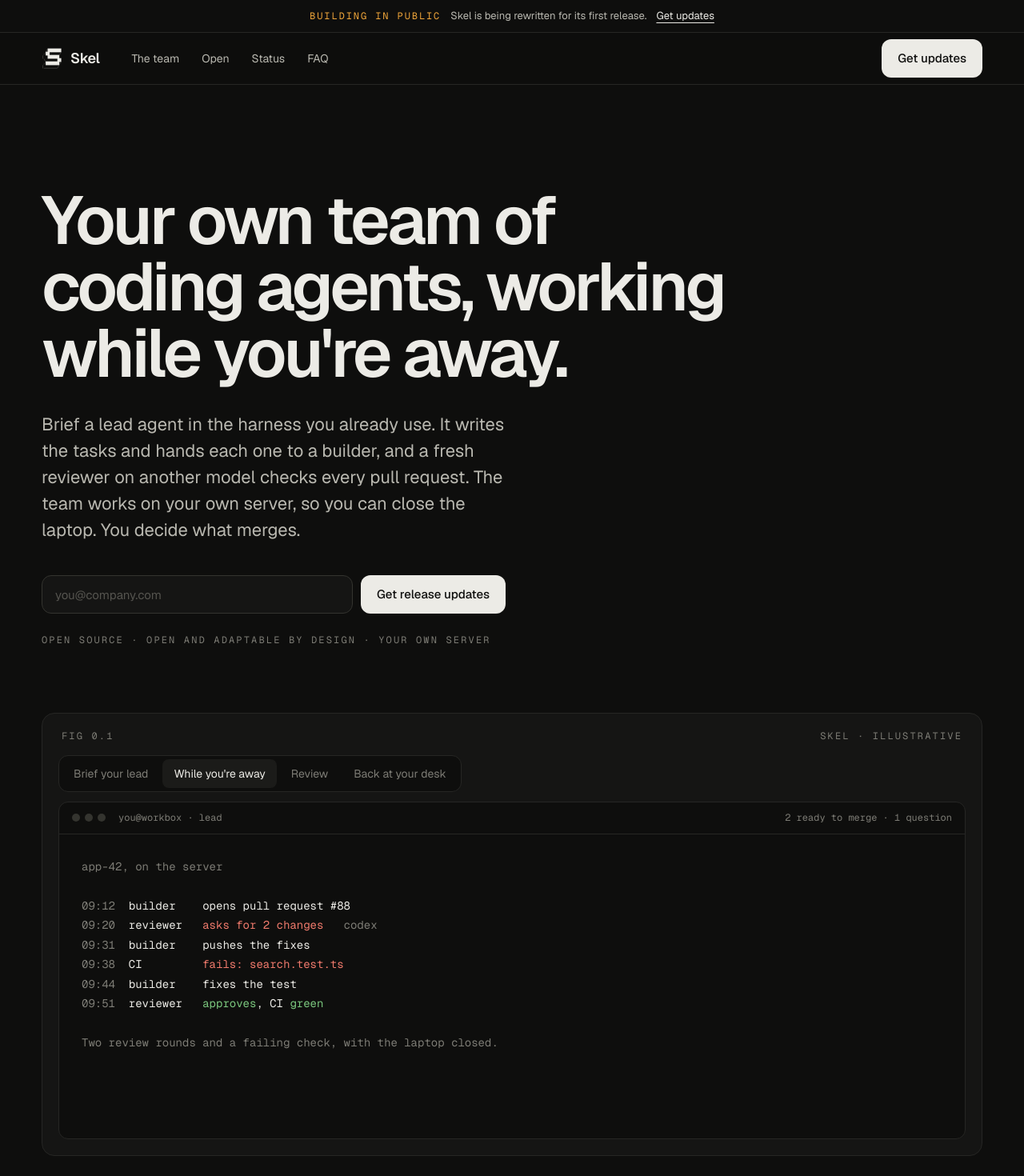
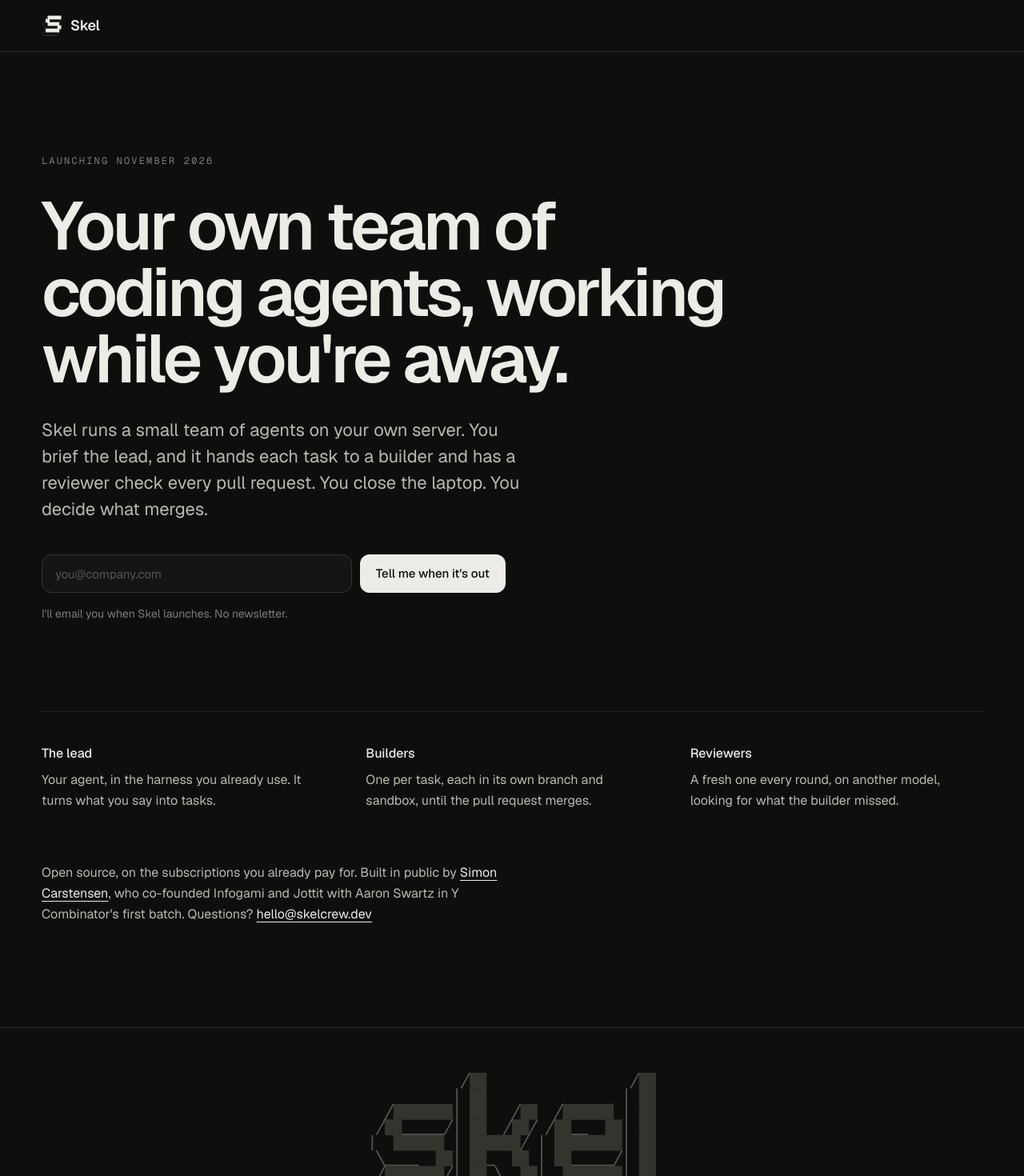
Before and after one commit to skelcrew/skel-website, a Next.js app: page / in a window 1280 px wide. Shown: the top 1470 px of the page at 80% size. Built offline with nearby package versions, Linux system fonts and the light colour scheme.

Commit message:
Simpler pre-launch page: short intro and mailing list signup

```diff
--- a/app/page.tsx
+++ b/app/page.tsx
@@ -1,26 +1,63 @@
-import { Demo } from "@/components/demo";
 import { Footer } from "@/components/footer";
-import { Hero } from "@/components/hero";
 import { Nav } from "@/components/nav";
-import { About, AtAGlance, Faq, Handoff, Open, Problem, Status, Team } from "@/components/sections";
-import { FinalCta } from "@/components/signup";
+import { SignupForm } from "@/components/signup";
+import { Container, Label } from "@/components/ui";
+import { site } from "@/lib/site";
+
+// Pre-launch page: a short introduction and the mailing list. The full page's sections
+// still live in components/ for after launch.
+
+const points = [
+  ["The lead", "Your agent, in the harness you already use. It turns what you say into tasks."],
+  ["Builders", "One per task, each in its own branch and sandbox, until the pull request merges."],
+  ["Reviewers", "A fresh one every round, on another model, looking for what the builder missed."],
+];
 
 export default function Home() {
   return (
     <>
       <Nav />
       <main>
-        <Hero />
-        <Demo />
-        <AtAGlance />
-        <Problem />
-        <Team />
-        <Handoff />
-        <Open />
-        <Status />
-        <Faq />
-        <About />
-        <FinalCta />
+        <Container className="pt-20 pb-20 md:pt-32 md:pb-32">
+          <Label className="mb-8">Launching November 2026</Label>
+          <h1 className="mb-8 max-w-[15ch] text-[clamp(44px,6.6vw,96px)] font-semibold leading-[0.98] tracking-[-0.045em]">
+            Your own team of coding agents, working while you're away.
+          </h1>
+          <p className="mb-10 max-w-150 text-[clamp(18px,1.9vw,22px)] leading-normal text-fg-2">
+            Skel runs a small team of agents on your own server. You brief the lead, and it hands
+            each task to a builder and has a reviewer check every pull request. You close the
+            laptop. You decide what merges.
+          </p>
+          <SignupForm id="email-top" button="Tell me when it's out" />
+          <p className="mt-4 text-sm text-muted">
+            I'll email you when Skel launches. No newsletter.
+          </p>
+
+          <ul className="mt-20 grid gap-6 border-t border-line pt-10 md:mt-28 md:grid-cols-3 md:gap-10">
+            {points.map(([title, text]) => (
+              <li key={title}>
+                <p className="mb-2 font-medium text-fg">{title}</p>
+                <p className="text-fg-2 leading-relaxed">{text}</p>
+              </li>
+            ))}
+          </ul>
+
+          <p className="mt-16 max-w-150 text-fg-2 leading-relaxed">
+            Open source, on the subscriptions you already pay for. Built in public by{" "}
+            <a
+              href={site.author.linkedin}
+              rel="me"
+              className="text-fg underline underline-offset-4"
+            >
+              {site.author.name}
+            </a>
+            , who co-founded Infogami and Jottit with Aaron Swartz in Y Combinator's first batch.
+            Questions?{" "}
+            <a href={`mailto:${site.email}`} className="text-fg underline underline-offset-4">
+              {site.email}
+            </a>
+          </p>
+        </Container>
       </main>
       <Footer />
     </>
--- a/app/thanks/page.tsx
+++ b/app/thanks/page.tsx
@@ -15,8 +15,7 @@ export default function Thanks() {
           <Label className="mb-6 text-ok">Confirmed</Label>
           <H2 className="mb-6">You're on the list.</H2>
           <p className="mb-10 max-w-130 text-lg text-fg-2">
-            Thanks for confirming. I'll write when there's something worth trying, one or two emails
-            a year.
+            Thanks for confirming. I'll email you when Skel launches.
           </p>
           <a href="/" className={buttonStyles.ghost}>
             Back to skel.run
--- a/components/nav.tsx
+++ b/components/nav.tsx
@@ -1,57 +1,26 @@
 import { site } from "@/lib/site";
-import { buttonStyles, Container, GithubIcon, Logo } from "./ui";
+import { Container, GithubIcon, Logo } from "./ui";
 
-const links = [
-  { href: "/#team", label: "The team" },
-  { href: "/#open", label: "Open" },
-  { href: "/#status", label: "Status" },
-  { href: "/#faq", label: "FAQ" },
-];
-
+// Pre-launch nav: just the mark. Section links come back with the full page after launch.
 export function Nav() {
   return (
-    <>
-      <div className="border-b border-line">
-        <Container className="flex min-h-10 flex-wrap items-center justify-center gap-x-3 py-2 text-center text-[13px]">
-          <span className="font-mono text-xs uppercase tracking-[0.16em] text-accent">
-            Building in public
-          </span>
-          <span className="text-fg-2">Skel is being rewritten for its first release.</span>
-          <a href="/#updates" className="underline underline-offset-4 hover:text-white">
-            Get updates
-          </a>
-        </Container>
-      </div>
-      <header className="sticky top-0 z-20 border-b border-line bg-bg/80 backdrop-blur-md">
+    <header className="border-b border-line">
       <Container className="flex h-16 items-center gap-10">
         <a href="/" className="flex items-center gap-2.5 text-lg font-semibold tracking-tight">
           <Logo size={26} />
           Skel
         </a>
-          <nav className="hidden gap-7 text-sm text-fg-2 md:flex">
-            {links.map((l) => (
-              <a key={l.href} href={l.href} className="hover:text-fg">
-                {l.label}
-              </a>
-            ))}
-          </nav>
-          <div className="ml-auto flex items-center gap-5">
         {site.repoPublic && (
           <a
             href={site.repo}
-                className="flex items-center gap-2 text-sm text-fg-2 hover:text-fg"
+            className="ml-auto flex items-center gap-2 text-sm text-fg-2 hover:text-fg"
             aria-label="Skel on GitHub"
           >
             <GithubIcon size={18} />
             <span className="hidden sm:inline">GitHub</span>
           </a>
         )}
-            <a href="/#updates" className={`${buttonStyles.solid} h-10 rounded-lg px-4 text-sm`}>
-              Get updates
-            </a>
-          </div>
       </Container>
     </header>
-    </>
   );
 }
```
Also changed, not shown: public/llms.txt. Lines whose indentation alone changed are shown as unchanged.
